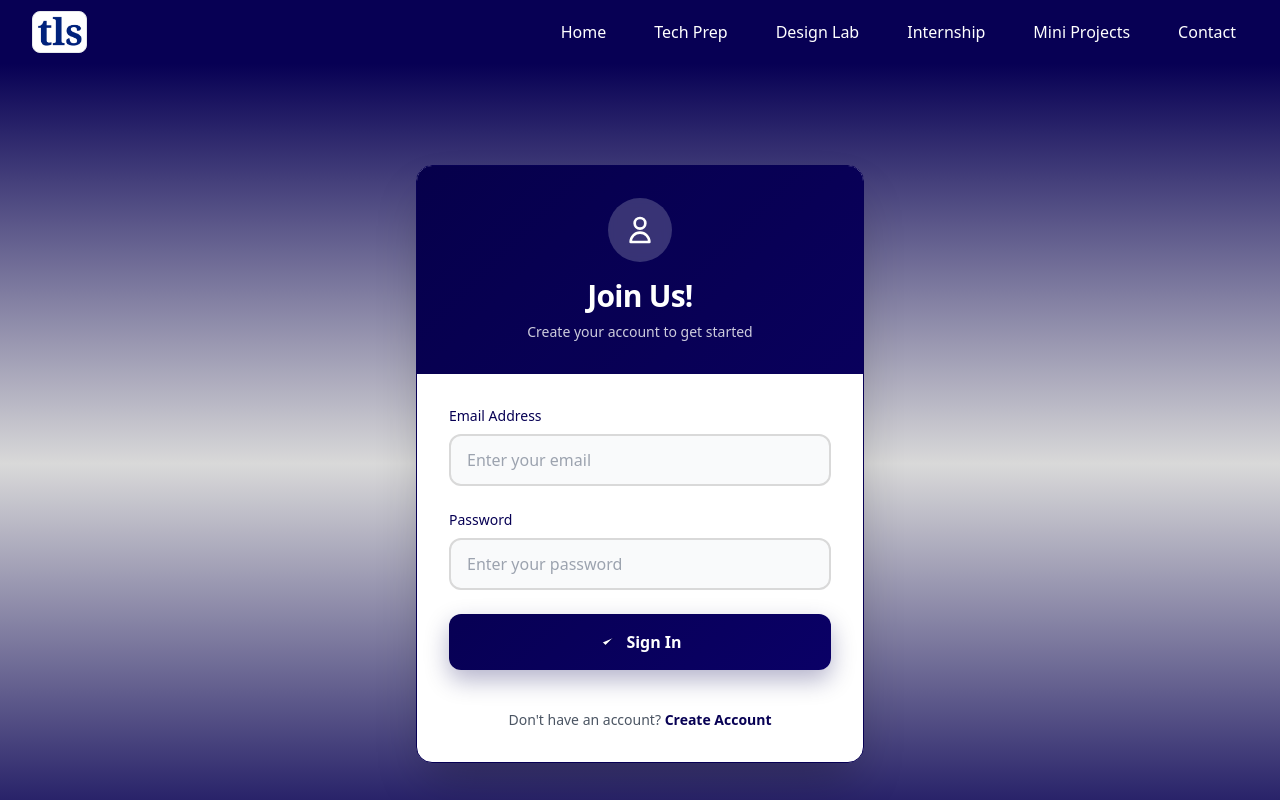
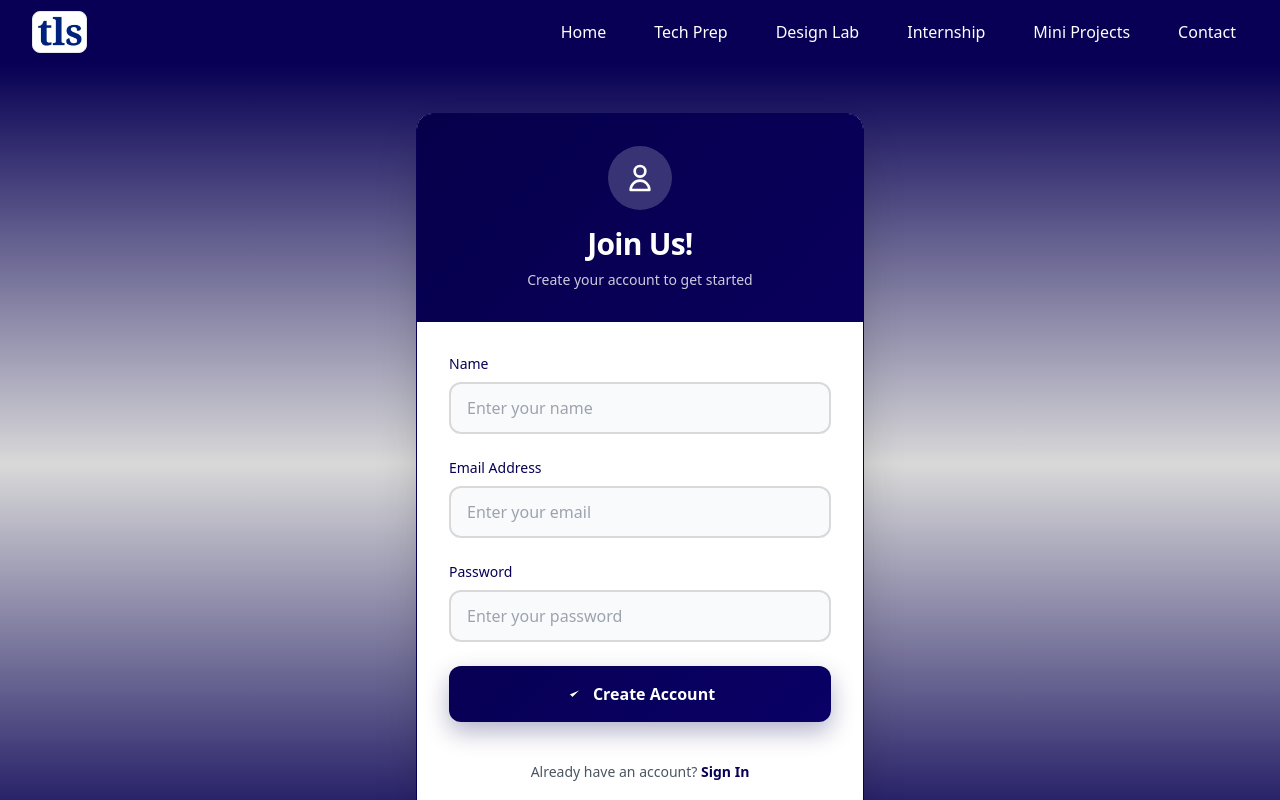
Before and after one commit to vidhiomar/TLStask, a React (Vite) app in the folder Frontend/: page /signup in a window 1280 px wide. Built offline with nearby package versions, Linux system fonts and the light colour scheme.

Commit message:
refactor:SignUp Fixed

```diff
--- a/Frontend/src/components/SignUpPage.jsx
+++ b/Frontend/src/components/SignUpPage.jsx
@@ -3,8 +3,8 @@ import axios from 'axios';
 import { Link } from 'react-router-dom';
 import NavBar from './NavBar1';
 
-export default function SignInPage() {
-  const [form, setForm] = useState({ email: '', password: '' });
+export default function SignUpPage() {
+  const [form, setForm] = useState({ name: '', email: '', password: '' });
   const [focusedField, setFocusedField] = useState('');
   const [errorMsg, setErrorMsg] = useState('');
   const [successMsg, setSuccessMsg] = useState('');
@@ -24,20 +24,17 @@ export default function SignInPage() {
     setErrorMsg('');
     setSuccessMsg('');
     try {
-      const response = await axios.post('http://localhost:3000/api/user/signin', form);
-      setSuccessMsg(response.data.message || 'Login successful!');
-      // Optional: redirect or store token here
+      const response = await axios.post('http://localhost:3000/api/user/signup', form);
+      setSuccessMsg(response.data.message || 'Account created successfully!');
     } catch (error) {
       setErrorMsg(error.response?.data?.error || 'Invalid email or password');
     }
   };
 
   return (
-// - <div className="min-h-screen flex items-center justify-center bg-gradient-to-br from-gray-50 to-gray-100 p-4 relative overflow-hidden">
-  // <div className="min-h-screen flex items-center justify-center bg-gradient-to-br from-[#070054] to-[#d9d9d9] p-4 relative overflow-hidden">
-  <>
-    <NavBar />
-    <div className="min-h-screen flex  pt -13 items-center justify-center bg-gradient-to-b from-[#070054] via-[#d9d9d9] to-[#070054] p-4 relative overflow-hidden">
+    <>
+      <NavBar />
+      <div className="min-h-screen flex pt-13 items-center justify-center bg-gradient-to-b from-[#070054] via-[#d9d9d9] to-[#070054] p-4 relative overflow-hidden">
         <div className="relative w-full max-w-md">
           <div className="bg-white rounded-2xl shadow-2xl overflow-hidden border border-[#070054]">
             <div className="relative py-8 px-6" style={{ background: 'linear-gradient(135deg, #070054 0%, #0a0066 100%)' }}>
@@ -52,7 +49,6 @@ export default function SignInPage() {
                 <p className="text-white/80 text-sm mt-2">Create your account to get started</p>
               </div>
             </div>
-
             <div className="p-8 space-y-6">
               {errorMsg && (
                 <div className="mb-4 p-3 bg-red-50 border border-red-200 rounded text-red-700 text-sm text-center">
@@ -64,7 +60,25 @@ export default function SignInPage() {
                   {successMsg}
                 </div>
               )}
-
+              {/* Name Field */}
+              <div className="relative group">
+                <label className="block text-sm font-medium mb-2" style={{ color: '#070054' }}>Name</label>
+                <input
+                  name="name"
+                  type="text"
+                  value={form.name}
+                  onChange={handleChange}
+                  onFocus={() => handleFocus('name')}
+                  onBlur={handleBlur}
+                  placeholder="Enter your name"
+                  required
+                  className="w-full px-4 py-3 bg-gray-50 text-gray-800 border-2 rounded-xl transition-all duration-300 focus:outline-none focus:bg-white focus:shadow-lg placeholder-gray-400"
+                  style={{
+                    borderColor: focusedField === 'name' ? '#070054' : '#d9d9d9',
+                    boxShadow: focusedField === 'name' ? '0 0 0 3px rgba(7, 0, 84, 0.1)' : 'none'
+                  }}
+                />
+              </div>
               {/* Email Field */}
               <div className="relative group">
                 <label className="block text-sm font-medium mb-2" style={{ color: '#070054' }}>Email Address</label>
@@ -84,7 +98,6 @@ export default function SignInPage() {
                   }}
                 />
               </div>
-
               {/* Password Field */}
               <div className="relative group">
                 <label className="block text-sm font-medium mb-2" style={{ color: '#070054' }}>Password</label>
@@ -104,7 +117,6 @@ export default function SignInPage() {
                   }}
                 />
               </div>
-
               {/* Submit Button */}
               <button
                 type="submit"
@@ -120,17 +132,16 @@ export default function SignInPage() {
                   <svg className="w-5 h-5" fill="#ffff" stroke="#070054" viewBox="0 0 24 24">
                     <path strokeLinecap="round" strokeLinejoin="round" strokeWidth="2" d="M5 13l4 4L19 7" />
                   </svg>
-                  Sign In
+                  Create Account
                 </div>
                 <div className="absolute inset-0 bg-white opacity-0 hover:opacity-10 transition-opacity duration-300"></div>
               </button>
-
               {/* Redirect Link */}
               <div className="text-center pt-4">
                 <p className="text-sm text-gray-600">
-                  Don't have an account?{' '}
-                  <Link to="/signup" className="font-semibold hover:underline transition-colors duration-200" style={{ color: '#070054' }}>
-                    Create Account
+                  Already have an account?{' '}
+                  <Link to="/signin" className="font-semibold hover:underline transition-colors duration-200" style={{ color: '#070054' }}>
+                    Sign In
                   </Link>
                 </p>
               </div>
```
Also changed, not shown: 1 other file (tests, documents, lock files or other folders).
